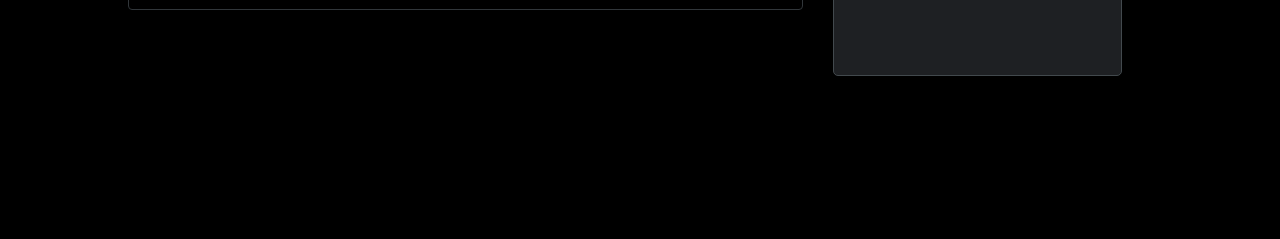
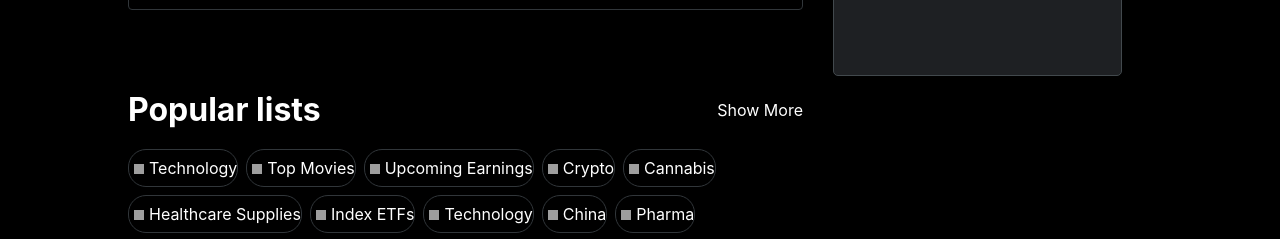
Before and after one commit to ArchishmanSengupta/robinhood2.0, a React (Create React App) app: page / in a window 1280 px wide. Shown: the part 558-797 px from the top of the page. Built offline with nearby package versions, Linux system fonts and the light colour scheme; no server answers; the database is empty; grey boxes are pictures that could not be loaded.

Commit message:
poplarlist with chip made

```diff
--- /dev/null
+++ b/src/Chip.css
@@ -0,0 +1,24 @@
+.newsfeed_popularlists_badges{
+    display: flex;
+    flex-wrap: wrap;
+}
+.chip{
+    display: flex;
+    height: 30px;
+    border: 1px solid #31363A;
+    align-items: center;
+    border-radius: 18px;
+    padding: 3px 0;
+    margin-right: 8px;
+    margin-bottom: 8px;
+}
+.chip:hover{
+    color: #5AC53B;
+}
+
+.chip__avatar{
+    width: 20px;
+    height: 20px;
+    border-radius: 50%;
+    overflow: hidden;
+}
--- /dev/null
+++ b/src/Chip.js
@@ -0,0 +1,18 @@
+import React from 'react'
+import './Chip.css'
+
+function Chip(props) {
+    return (
+        <div className="chip">
+            <div className="chip__avatar">
+                <img src = {props.image} width={10} height={10}></img>
+            </div>
+            <div className="chip__label">
+                <span>{props.label}</span>
+
+            </div>
+        </div>
+    )
+}
+
+export default Chip
--- a/src/Newsfeed.css
+++ b/src/Newsfeed.css
@@ -43,3 +43,12 @@
     font-weight: 700;
     margin-bottom: 8px;
 }
+.newsfeed__popularlists__intro{
+    display: flex;
+    justify-content: space-between;
+    align-items: center;
+    padding: 20px 0px 20px 0px;
+}
+.newsfeed__popularlists__section{
+    margin-top: 60px;
+}
--- a/src/Newsfeed.js
+++ b/src/Newsfeed.js
@@ -2,7 +2,21 @@ import React from 'react'
 import './Newsfeed.css'
 import LineGraph from './LineGraph'
 import TimeLine from './TimeLine'
+import Chip from './Chip'
+import { Avatar } from "@material-ui/core";
 
+const popularTopics=[
+    "Technology",
+    "Top Movies",
+    "Upcoming Earnings",
+    "Crypto",
+    "Cannabis",
+    "Healthcare Supplies",
+    "Index ETFs",
+    "Technology",
+    "China",
+    "Pharma",
+]
 function Newsfeed() {
     return (
         <div className="newsfeed">
@@ -27,11 +41,26 @@ function Newsfeed() {
                         <p>Market Closed</p>
                         <h1>Happy Thanksgiving</h1>
                     </div>
+                </div>
+                <div className="newsfeed__popularlists__section">
+                <div className="newsfeed__popularlists__intro">
+                    <h1>Popular lists</h1>
+                    <p>Show More</p>
+                </div>
+                <div className="newsfeed_popularlists_badges">
+                    {popularTopics.map((topic) => (
+                        <Chip
+                            // className="topic__badge"
+                            // variant="outlined"
+                            label={topic}
+                            image={`https://avatars.dicebear.com/api/human/${topic}.svg`}
+                            />
 
+                    ))}
                 </div>
             </div>
-
         </div>
+    </div>
     );
 }
 
```
